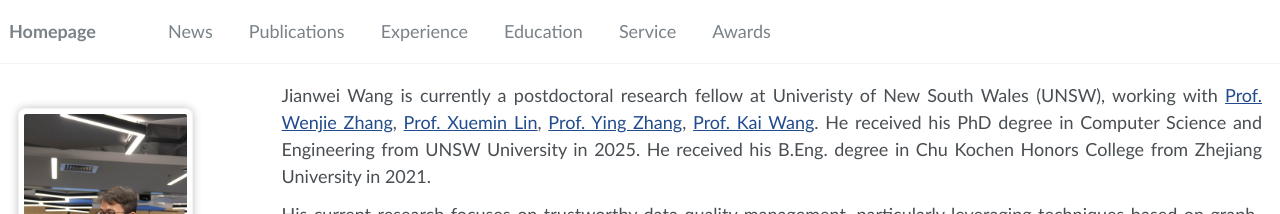
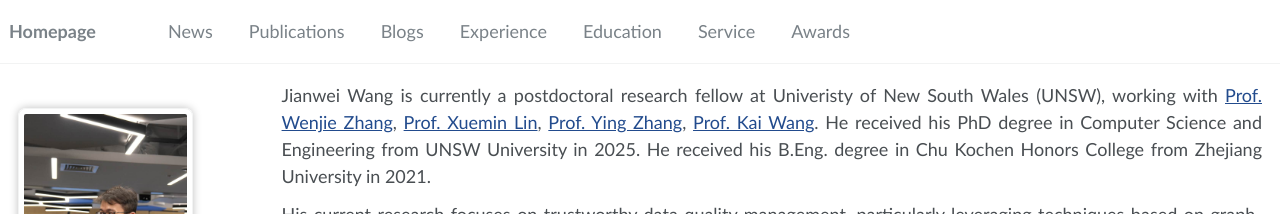
Before and after one commit to jianwei-cse/jianwei-cse.github.io, a Jekyll site: the page built from _pages/about.md, in a window 1280 px wide. Shown: the top 214 px of the page. Built offline with Jekyll 4.4.1, drawn with Linux system fonts in a browser that asks for light colours; some web fonts are replaced.

Commit message:
update bio, pub, blogs, services

```diff
--- a/_data/navigation.yml
+++ b/_data/navigation.yml
@@ -5,6 +5,9 @@ main:
 
   - title: "Publications"
     url: "/#-publications"
+
+  - title: "Blogs"
+    url: "/#-blogs"
 
   - title: "Experience"
     url: "/#-working-and-teaching-experience"
```
